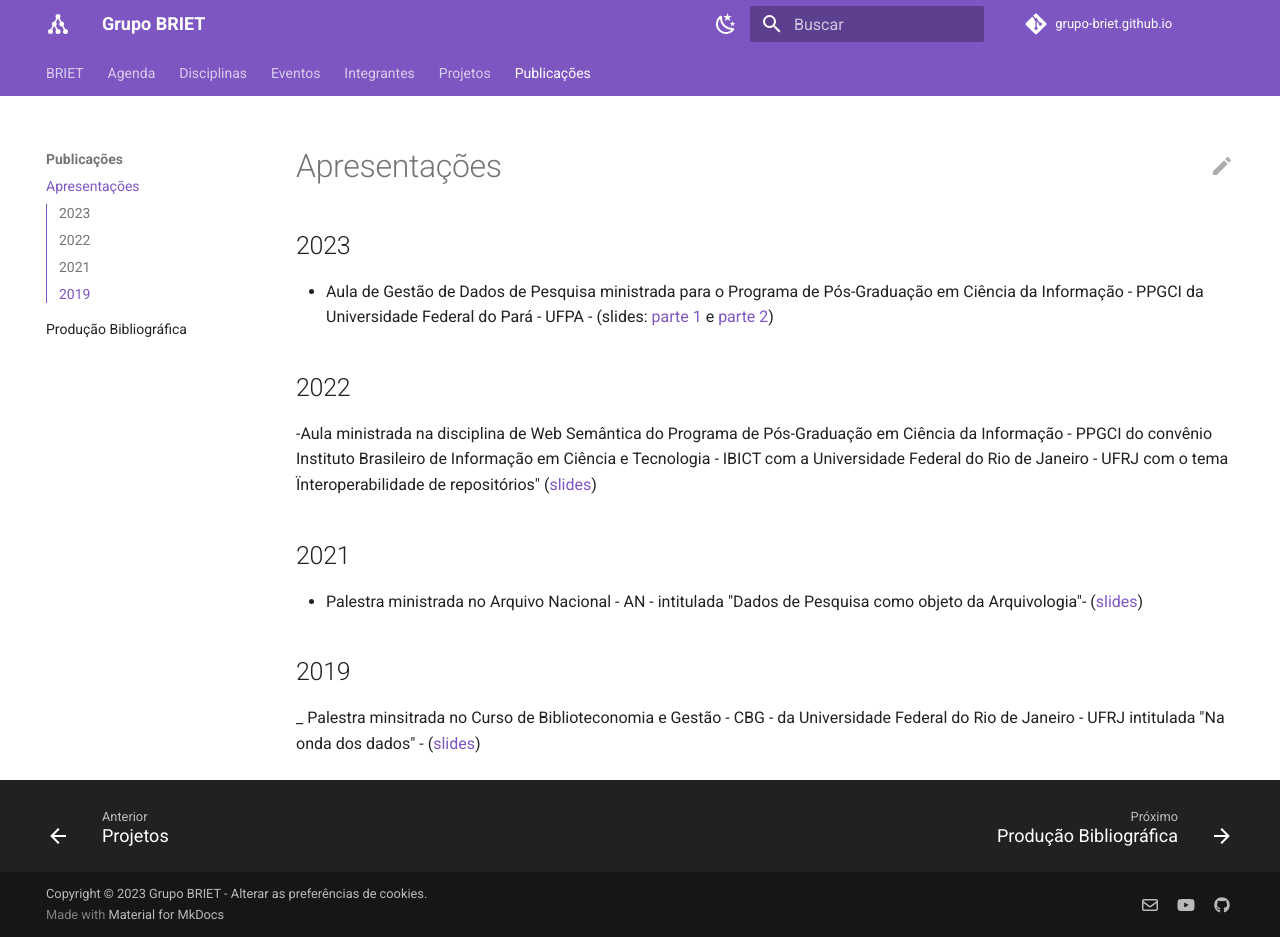
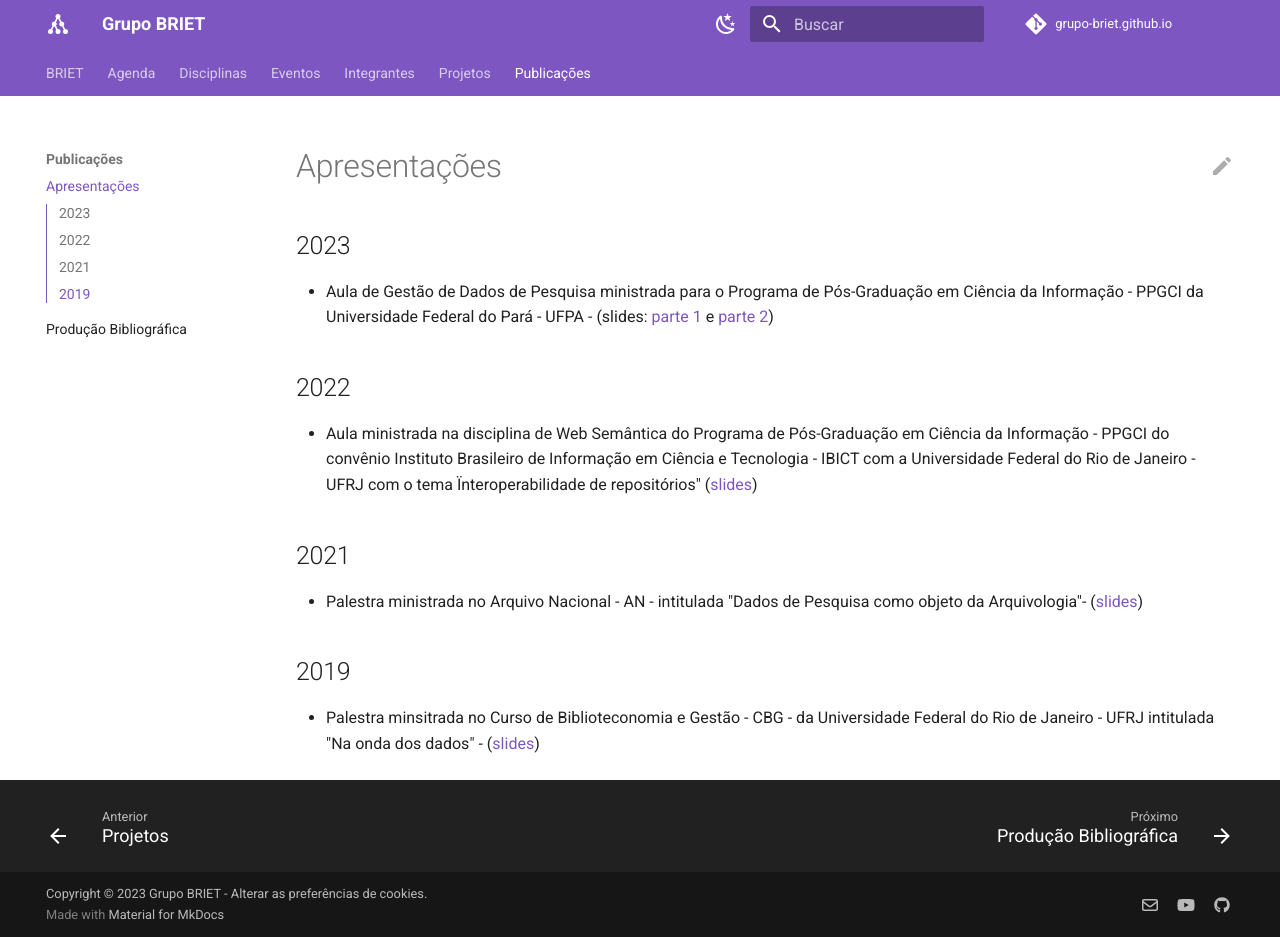
Before and after one commit to keellyayala/grupo-briet.github.io, an MkDocs documentation site: the page built from docs/Publicações/apresentacoes.md, in a window 1280 px wide and 937 px high. Built offline with MkDocs 1.6.1 and Material for MkDocs 9.7.7, drawn with Linux system fonts in a browser that asks for light colours; a script that is not in the unit is left out; comment, search, counter and statistics services are not loaded.

```diff
--- a/docs/Publicações/apresentacoes.md
+++ b/docs/Publicações/apresentacoes.md
@@ -10,7 +10,7 @@ title: Apresentações
 
 ## 2022
 
--Aula ministrada na disciplina de Web Semântica do Programa de Pós-Graduação em Ciência da Informação - PPGCI do convênio Instituto Brasileiro de Informação em Ciência e Tecnologia - IBICT com a Universidade Federal do Rio de Janeiro - UFRJ com o tema Ïnteroperabilidade de repositórios" ([slides](https://drive.google.com/file/d/1V8SFoD8bH7vRObIYk7dR7tKH9IrcuksQ/view?usp=sharing))
+- Aula ministrada na disciplina de Web Semântica do Programa de Pós-Graduação em Ciência da Informação - PPGCI do convênio Instituto Brasileiro de Informação em Ciência e Tecnologia - IBICT com a Universidade Federal do Rio de Janeiro - UFRJ com o tema Ïnteroperabilidade de repositórios" ([slides](https://drive.google.com/file/d/1V8SFoD8bH7vRObIYk7dR7tKH9IrcuksQ/view?usp=sharing))
 
 ## 2021
 
@@ -18,4 +18,4 @@ title: Apresentações
 
 ## 2019
 
-_ Palestra minsitrada no Curso de Biblioteconomia e Gestão - CBG - da Universidade Federal do Rio de Janeiro - UFRJ intitulada "Na onda dos dados" - ([slides](https://drive.google.com/file/d/16tG_nxdRfX1EQPGO07EA4OoKTnunPGyt/view?usp=sharing))
+- Palestra minsitrada no Curso de Biblioteconomia e Gestão - CBG - da Universidade Federal do Rio de Janeiro - UFRJ intitulada "Na onda dos dados" - ([slides](https://drive.google.com/file/d/16tG_nxdRfX1EQPGO07EA4OoKTnunPGyt/view?usp=sharing))
```
